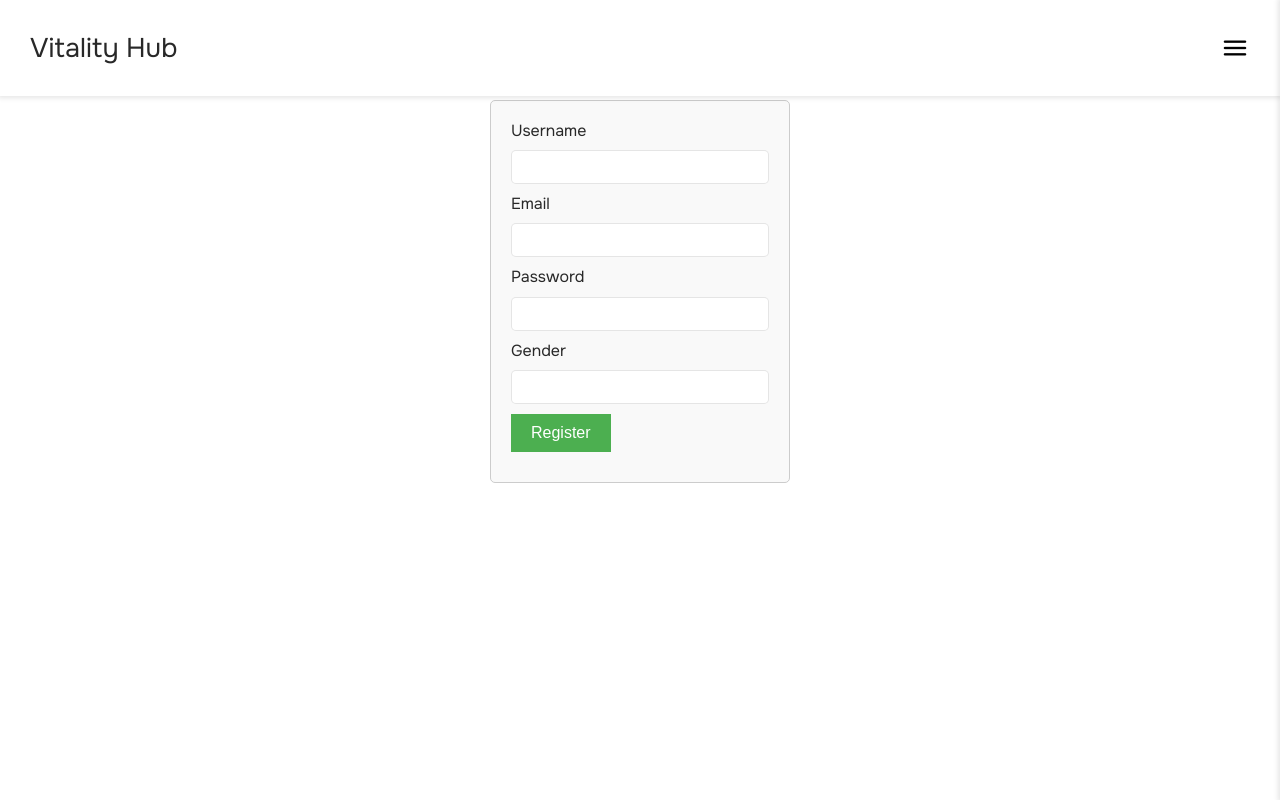
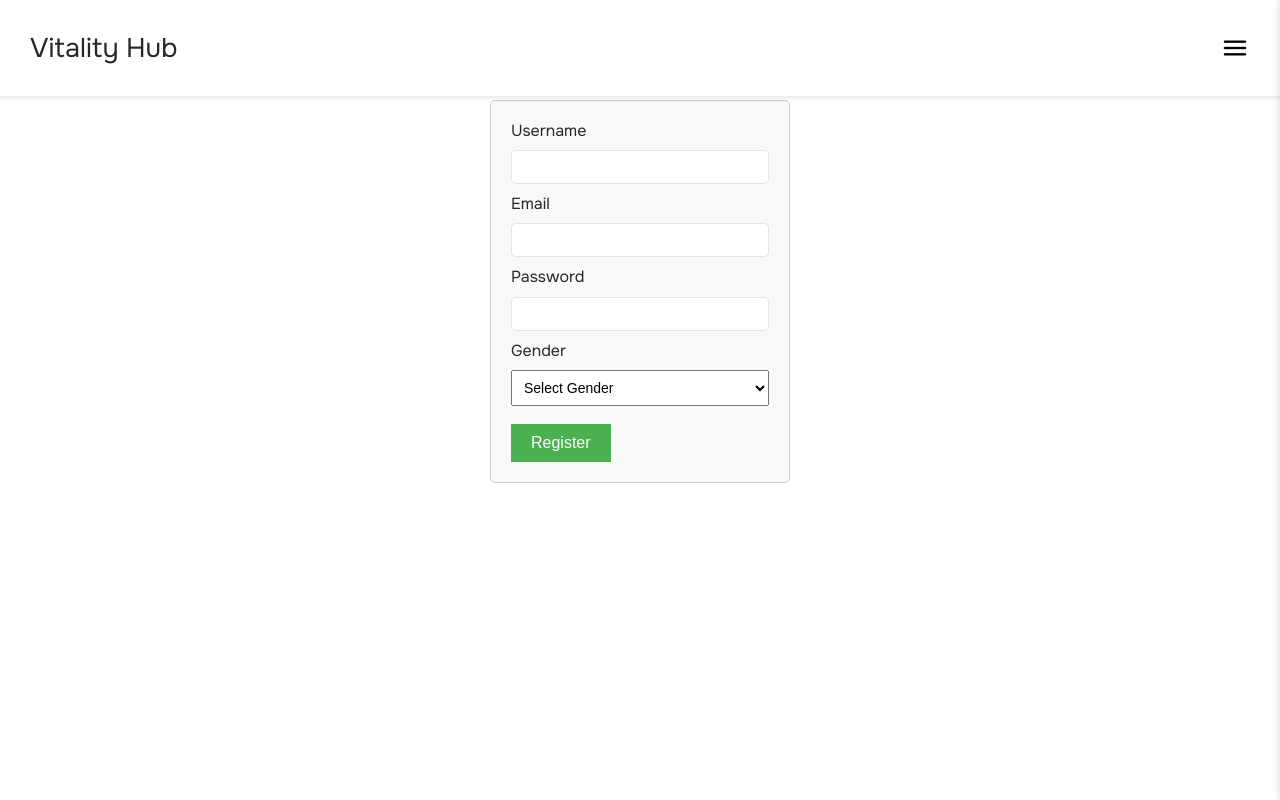
Before and after one commit to Rosalina1309/Vitality-Hub, a Next.js app in the folder client/: page /register in a window 1280 px wide. Built offline with nearby package versions, Linux system fonts and the light colour scheme.

Commit message:
gender dropdown

```diff
--- a/client/src/components/RegistrationComponent.tsx
+++ b/client/src/components/RegistrationComponent.tsx
@@ -64,7 +64,11 @@ const RegistrationComponent = () => {
     <input type='password' value={password} onChange={(e) => setPassword(e.target.value)} />
 
     <label htmlFor='gender'>Gender</label>
-    <input type='text' value={gender} onChange={(e) => setGender(e.target.value)} />
+    <select value={gender} onChange={(e) => setGender(e.target.value)}>
+      <option value="">Select Gender</option>
+      <option value="Male">Male</option>
+      <option value="Female">Female</option>
+    </select>
 
     <button className={styles.registerButton} onClick={handleRegistration}>
       Register
--- a/client/src/styles/registrationComponent.module.css
+++ b/client/src/styles/registrationComponent.module.css
@@ -10,15 +10,21 @@
 
 .registerComponent label,
 .registerComponent input,
-.registerComponent button {
+.registerComponent button
+.registerComponent select {
   display: block;
   margin-bottom: 10px;
 }
 
-.registerComponent input {
+.registerComponent input,
+.registerComponent select {
   width: 100%;
   padding: 8px;
   font-size: 14px;
+}
+
+.registerComponent select {
+  margin-bottom: 18px;
 }
 
 .registerComponent button {
```
